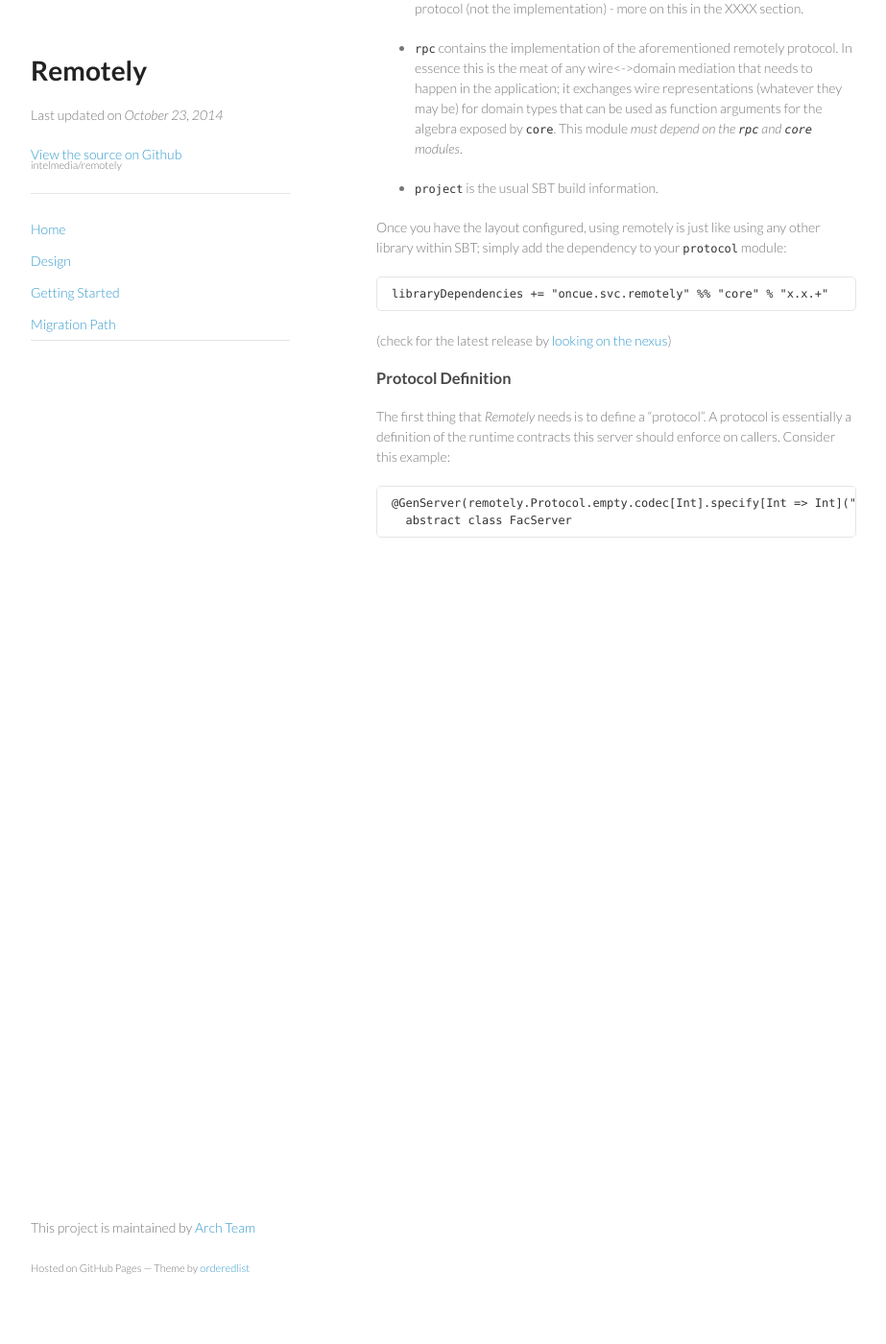
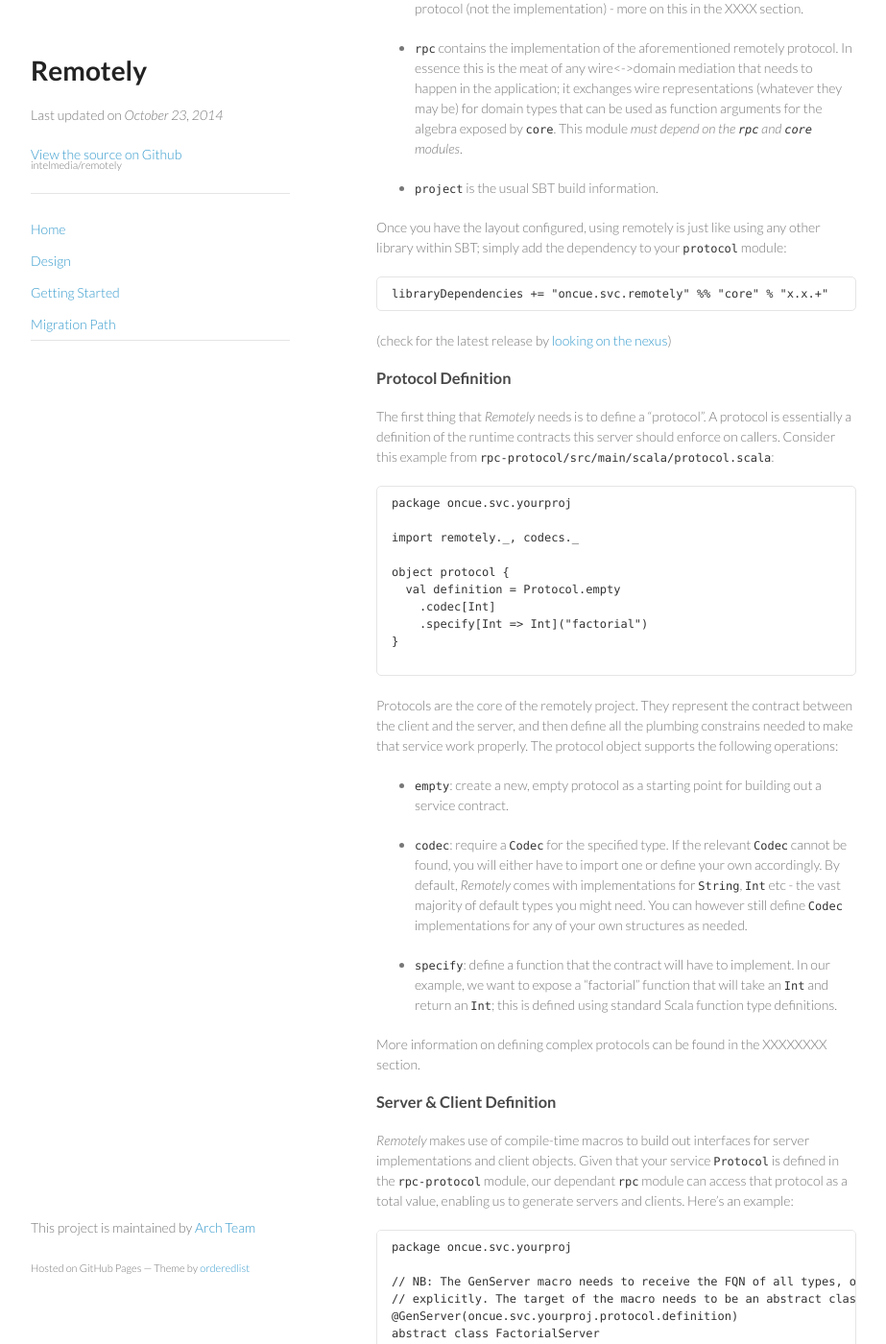
Before and after one commit to Verizon/remotely, a Jekyll site: the page built from index.md, in a window 1280 px wide and 1400 px high, scrolled down 2273 px. Shown: the whole window at 96% size, without its empty margins (178-1101 px from the left). Built offline with Jekyll 4.4.1, drawn with Linux system fonts in a browser that asks for light colours; Markdown is read by kramdown in place of the engine named in the settings; before the commit the page ends 2903 px from its top, so only the background shows below that; some of the changed text lies outside the part shown.

Commit message:
updated site

````diff
--- a/index.md
+++ b/index.md
@@ -80,9 +80,60 @@ libraryDependencies += "oncue.svc.remotely" %% "core" % "x.x.+"
 
 ### Protocol Definition
 
-The first thing that *Remotely* needs is to define a "protocol". A protocol is essentially a definition of the runtime contracts this server should enforce on callers. Consider this example:
+The first thing that *Remotely* needs is to define a "protocol". A protocol is essentially a definition of the runtime contracts this server should enforce on callers. Consider this example from `rpc-protocol/src/main/scala/protocol.scala`:
 
 ```
-@GenServer(remotely.Protocol.empty.codec[Int].specify[Int => Int]("fac"))
-  abstract class FacServer
+package oncue.svc.yourproj
+
+import remotely._, codecs._
+
+object protocol {
+  val definition = Protocol.empty
+    .codec[Int]
+    .specify[Int => Int]("factorial")
+}
+
 ```
+
+Protocols are the core of the remotely project. They represent the contract between the client and the server, and then define all the plumbing constrains needed to make that service work properly. The protocol object supports the following operations:
+
+* `empty`: create a new, empty protocol as a starting point for building out a service contract.
+
+* `codec`: require a `Codec` for the specified type. If the relevant `Codec` cannot be found, you will either have to import one or define your own accordingly. By default, *Remotely* comes with implementations for `String`, `Int` etc - the vast majority of default types you might need. You can however still define `Codec` implementations for any of your own structures as needed.
+
+* `specify`: define a function that the contract will have to implement. In our example, we want to expose a "factorial" function that will take an `Int` and return an `Int`; this is defined using standard Scala function type definitions.
+
+More information on defining complex protocols can be found in the XXXXXXXX section.
+
+### Server & Client Definition
+
+*Remotely* makes use of compile-time macros to build out interfaces for server implementations and client objects. Given that your service `Protocol` is defined in the `rpc-protocol` module, our dependant `rpc` module can access that protocol as a total value, enabling us to generate servers and clients. Here's an example:
+
+```
+package oncue.svc.yourproj
+
+// NB: The GenServer macro needs to receive the FQN of all types, or import them
+// explicitly. The target of the macro needs to be an abstract class.
+@GenServer(oncue.svc.yourproj.protocol.definition)
+abstract class FactorialServer
+
+import remotely._
+
+class FactorialServer0 extends FactorialServer {
+  val factorial: Int => Int = n =>
+    Response.now { (1 to n).product }
+}
+
+```
+
+In a similar fashion, clients are also very simple. The difference here is that clients are fully complete, and do not require any implementation as the function arguments defined in the protocol are entirely known at compile time.
+
+```
+package oncue.svc.yourproj
+
+// The `GenClient` macro needs to receive the FQN of all types, or import them
+// explicitly. The target needs to be an object declaration.
+@GenClient(oncue.svc.yourproj.protocol.definition.signatures)
+object FactorialClient
+
+```
````
Also changed, not shown: 8 other files.
